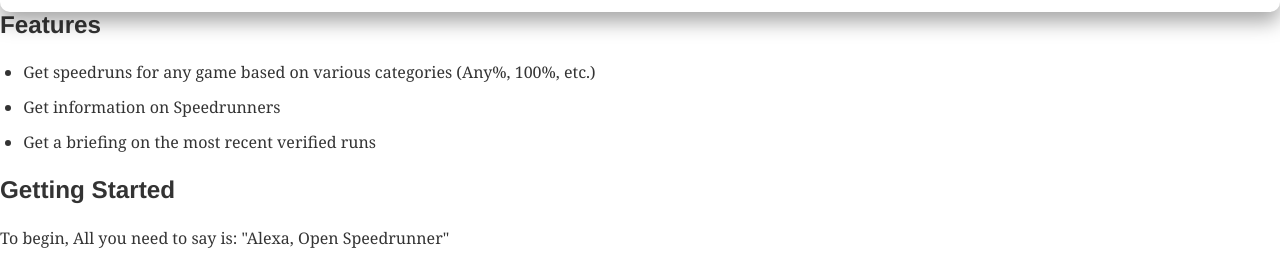
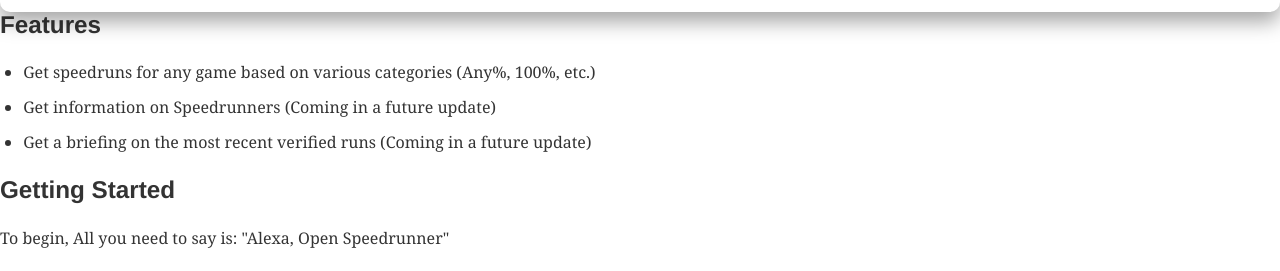
Before and after one commit to lannonbr/speedrunner-site, a Gatsby site: page / in a window 1280 px wide. Shown: the part 351-622 px from the top of the page. Built offline with nearby package versions, Linux system fonts and the light colour scheme; Gatsby itself is replaced by a stand-in of ours.

Commit message:
Updating features section

```diff
--- a/src/pages/index.js
+++ b/src/pages/index.js
@@ -55,8 +55,11 @@
         Get speedruns for any game based on various categories (Any%, 100%,
         etc.)
       </li>
-      <li>Get information on Speedrunners</li>
-      <li>Get a briefing on the most recent verified runs</li>
+      <li>Get information on Speedrunners (Coming in a future update)</li>
+      <li>
+        Get a briefing on the most recent verified runs (Coming in a future
+        update)
+      </li>
     </ul>
     <h2>Getting Started</h2>
     <p>To begin, All you need to say is: "Alexa, Open Speedrunner"</p>
```
